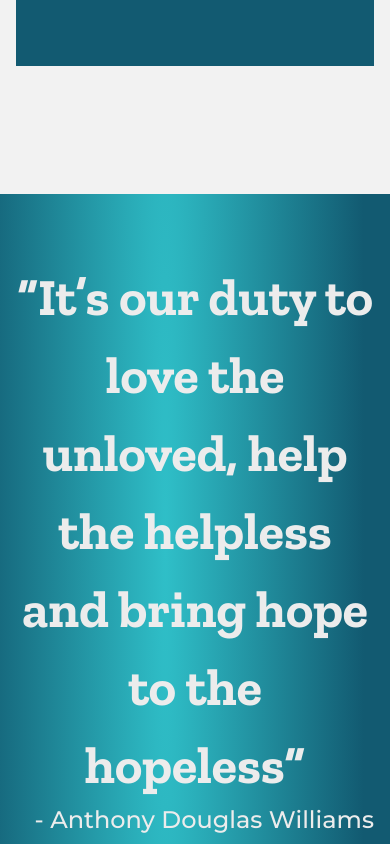
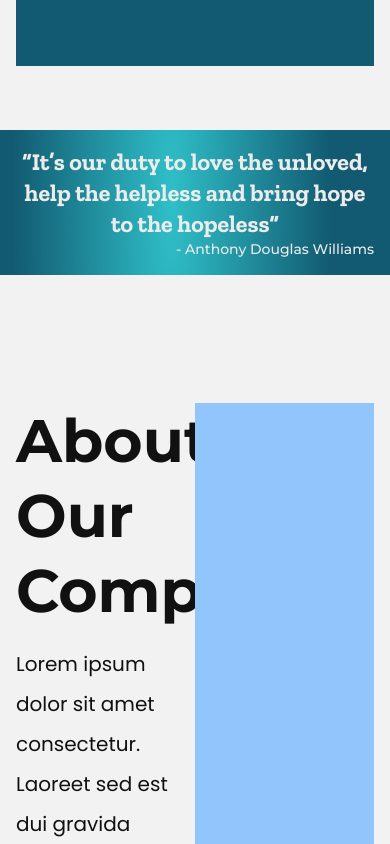
Before and after one commit to eniiku/songs_of_laughter, a React (Vite) app: page / in a window 390 px wide. Shown: the part 780-1624 px from the top of the page. Built offline with nearby package versions, Linux system fonts and the light colour scheme.

Commit message:
feat(App): create mobile view for quotes section

```diff
--- a/src/App.tsx
+++ b/src/App.tsx
@@ -36,13 +36,16 @@ const App = () => {
 
       {/* Quote Section */}
 
-      <div className='text-center my-32 bg-indigo-500 -mx-16 p-16 radial-gradient text-textWhite'>
-        <q className='font-zilla font-bold text-[52px] mb-10'>
+      <div
+        className='text-center my-16 lg:my-32 bg-indigo-500 -mx-4 lg:-mx-16 p-4 lg:p-16 radial-gradient
+        text-textWhite'
+      >
+        <q className='font-zilla font-bold text-2xl leading-[1.3] lg:leading-none lg:text-[52px] mb-10'>
           It’s our duty to love the unloved, help the helpless and bring hope to
           the hopeless
         </q>
 
-        <p className='font-montserrat font-medium text-2xl text-right'>
+        <p className='font-montserrat font-medium text-sm lg:text-2xl text-right'>
           - Anthony Douglas Williams
         </p>
       </div>
```
